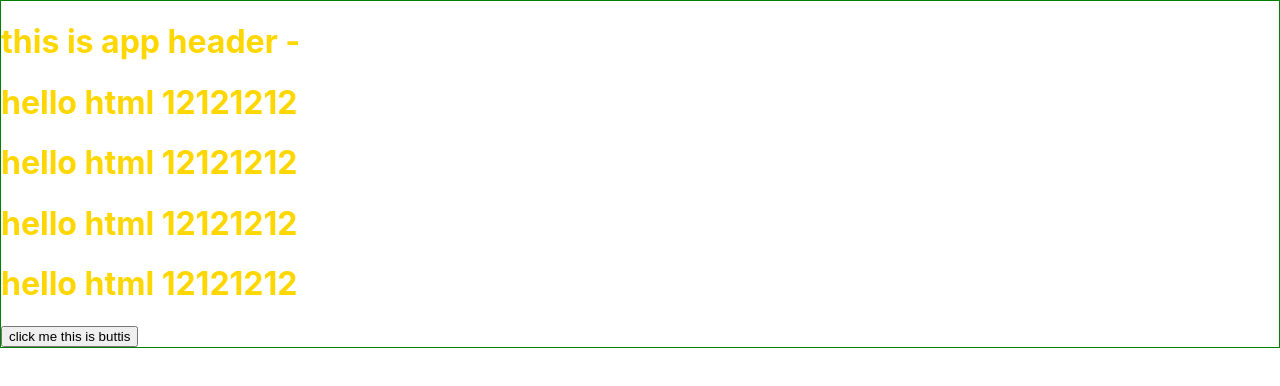
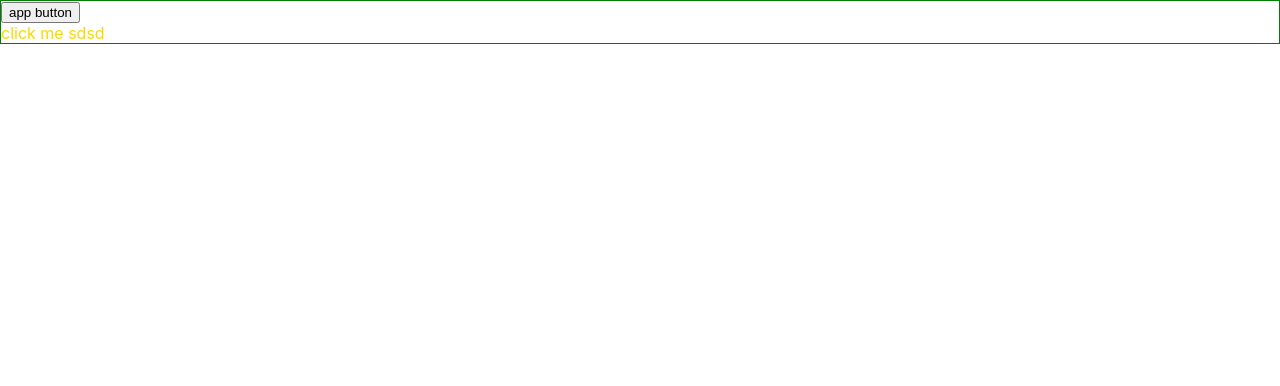
Before and after one commit to manikumarkv/react-demo-tab, a React (Create React App) app: page / in a window 1280 px wide. Shown: the top 386 px of the page. Built offline with nearby package versions, Linux system fonts and the light colour scheme.

Commit message:
list-props

```diff
--- a/src/App.js
+++ b/src/App.js
@@ -3,25 +3,41 @@ import React from 'react';
 import AppHeader from './components/AppHeader'
 import './components/AppHeader.css';
 import AppSidebar from './components/AppSidebar';
+import AppContainer from './components/AppContainer';
 
 class App extends React.Component {
+  constructor(props){
+    super(props)
+    this.updateTitle = this.updateTitle.bind(this)
+    this.state= {
+      appTitle:'this is buttis'
+    }
+    this.title = "sdsd"
+  }
 
   doSomethingOnChildAction() {
     console.log('hello demo')
     alert('parent component logic can execute')
+  }
+  updateTitle(){
+    this.title = "new val"
+   this.setState({
+    appTitle:'dfsfgfg df'
+   })
   }
 
   render() {
 
     return (
       <div className="headerContainer">
-        <AppHeader  >
+        {/* <AppHeader  >
           <h1>hello html 12121212</h1>
-          <h1>hello html 12121212</h1>
-          <h1>hello html 12121212</h1>
-          <h1>hello html 12121212</h1>
-        </AppHeader>
-        <AppSidebar title="this is buttis" doSomething={this.doSomethingOnChildAction}></AppSidebar>
+        </AppHeader> */}
+        <button onClick={this.updateTitle}>
+          app button
+        </button>
+        <AppSidebar title={this.title} doSomething={this.doSomethingOnChildAction}></AppSidebar>
+      {/* <AppContainer></AppContainer> */}
       </div>
     );
   }
--- /dev/null
+++ b/src/components/AppContainer.js
@@ -0,0 +1,40 @@
+import React from 'react'
+export default class AppContainer extends React.Component {
+    constructor(props) {
+        super(props)
+        this.state = {
+            users: [{ name: 'u' }, { name: 'q' }, { name: 'h' }, { name: 'b' }, { name: 'b' }]
+        }
+
+    }
+
+    renderUser(x) {
+        let arr =[{ name: 'u', address:'sdffd' }, { name: 'q' }, { name: 'h' }, { name: 'b' }, { name: 'b' }]
+
+        arr.forEach((user , i)=> {
+           user.address = "dddd"
+        })
+        return (<div style={{ margin: '30px' }}>{x.name}</div>)
+    }
+
+    render() {
+
+        return (
+            <>
+            <div>
+                {this.state.users.map((user, index) => {
+                    return (<div key={`${index}-user`} style={{ margin: '30px' }}>{user.name}</div>)
+                })}
+            </div>
+            <div>
+                <span>hello </span>
+                {this.state.users.forEach((user) => {
+                    return (<div  style={{ margin: '30px' }}>{user.name}</div>)
+                })}
+            </div>
+            </>
+
+        )
+
+    }
+}
--- a/src/components/AppHeader.js
+++ b/src/components/AppHeader.js
@@ -1,24 +1,20 @@
 import React from 'react'
 import propTypes from 'prop-types'
+// import { connect } from 'http2'
 // import mani from 'mani'
 
  function AppHeader({ title, children }) {
     return (
         <div>
-            <h1>this is app header - {title} </h1>
+            <h1>this is app header - {title} - </h1>
             {children}
 
         </div>
     )
 }
-// AppHeader.defaultProps = {
-//     person: {
-//         name: 'default name',
-//         age: '232323'
-//     }
-// }
-AppHeader.propTypes={
-    title: propTypes.string.isRequired
-}
+
+// connect({
+//     Availableusers: store.users
+// })
 
 export default AppHeader
--- a/src/components/AppSidebar.js
+++ b/src/components/AppSidebar.js
@@ -11,6 +11,11 @@ export default class AppSidebar extends React.Component {
         }
     }
 
+    componentWillReceiveProps(newVal) {
+
+        console.log('props', this.props, newVal)
+    }
+
     buttonClicked = () => {
         this.setState({
             something: !this.state.something
@@ -20,7 +25,7 @@ export default class AppSidebar extends React.Component {
     }
 
     render() {
-        return <button onClick={this.buttonClicked}>click me {this.props.title}</button>
+        return <div >click me {this.props.title}</div>
     }
 }
 
```
